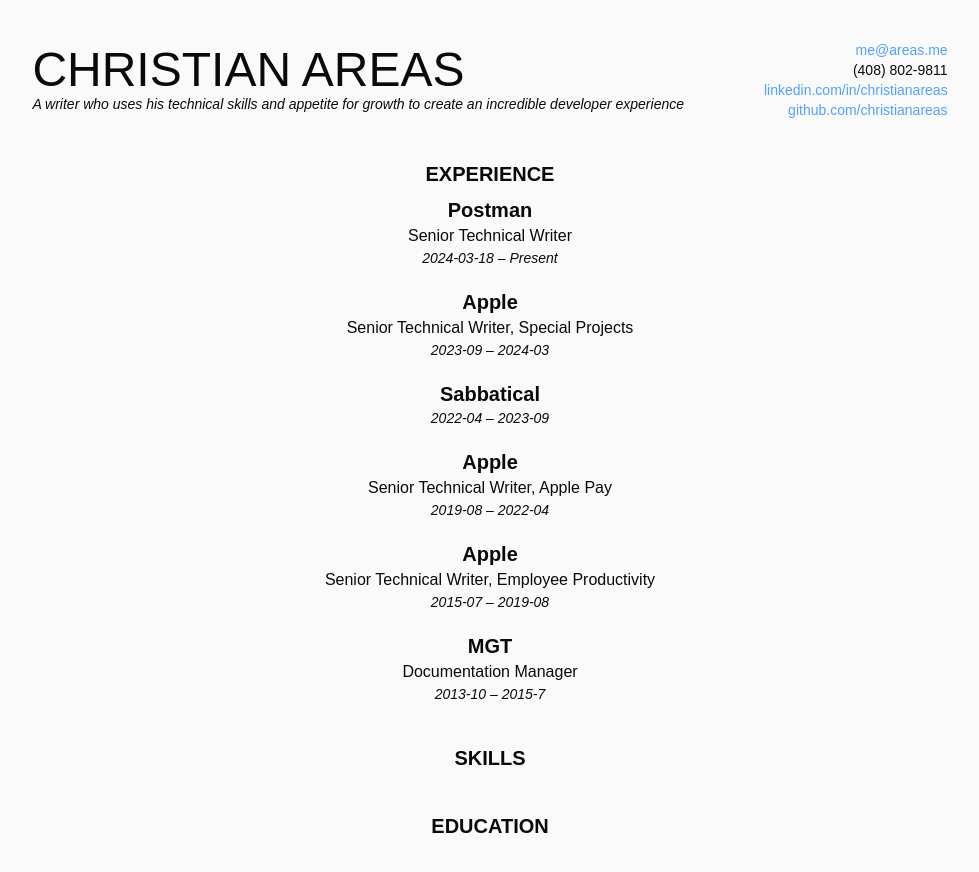
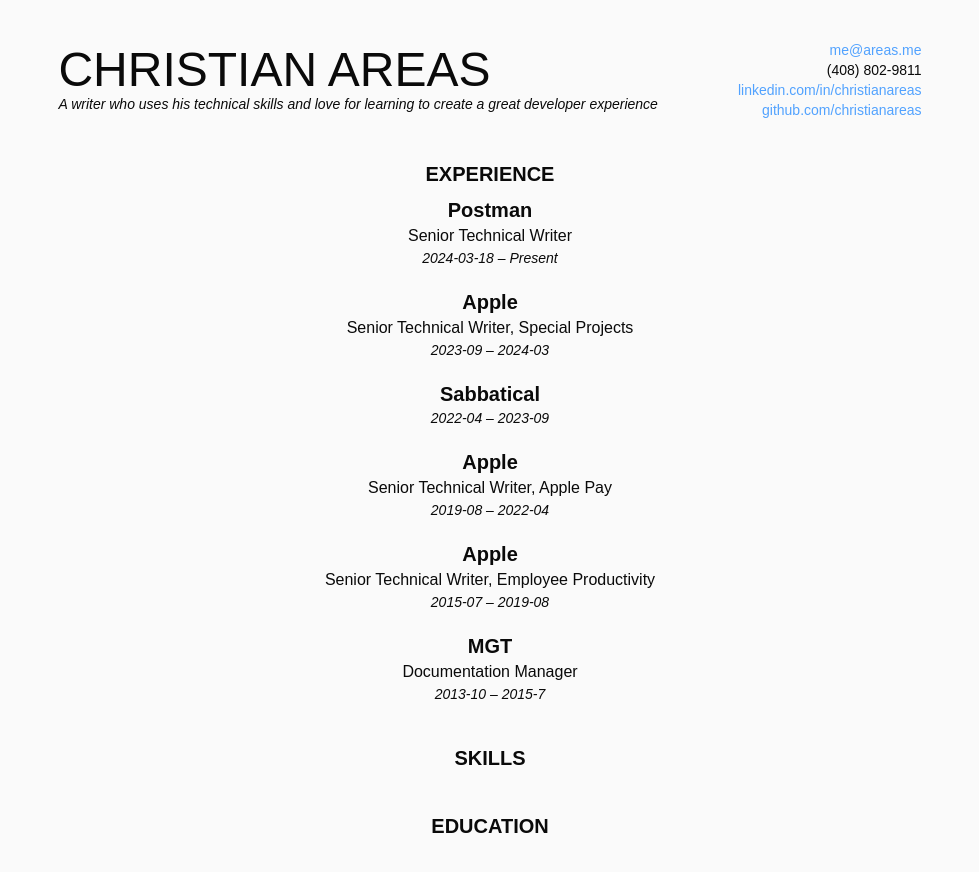
Before and after one commit to christianareas/resume, a Next.js app: page / in a window 1280 px wide. Shown: the top 872 px of the page, without its empty margins (150-1129 px from the left). Built offline with nearby package versions, Linux system fonts and the light colour scheme.

Commit message:
Updated my “who”.

```diff
--- a/src/data/resume.ts
+++ b/src/data/resume.ts
@@ -64,7 +64,7 @@
 		firstName: "Christian",
 		middleName: "",
 		lastName: "Areas",
-		who: "A writer who uses his technical skills and appetite for growth to create an incredible developer experience",
+		who: "A writer who uses his technical skills and love for learning to create a great developer experience",
 		email: "me@areas.me",
 		phoneCountryCode: 1,
 		phoneNumber: 4088029811,
```
